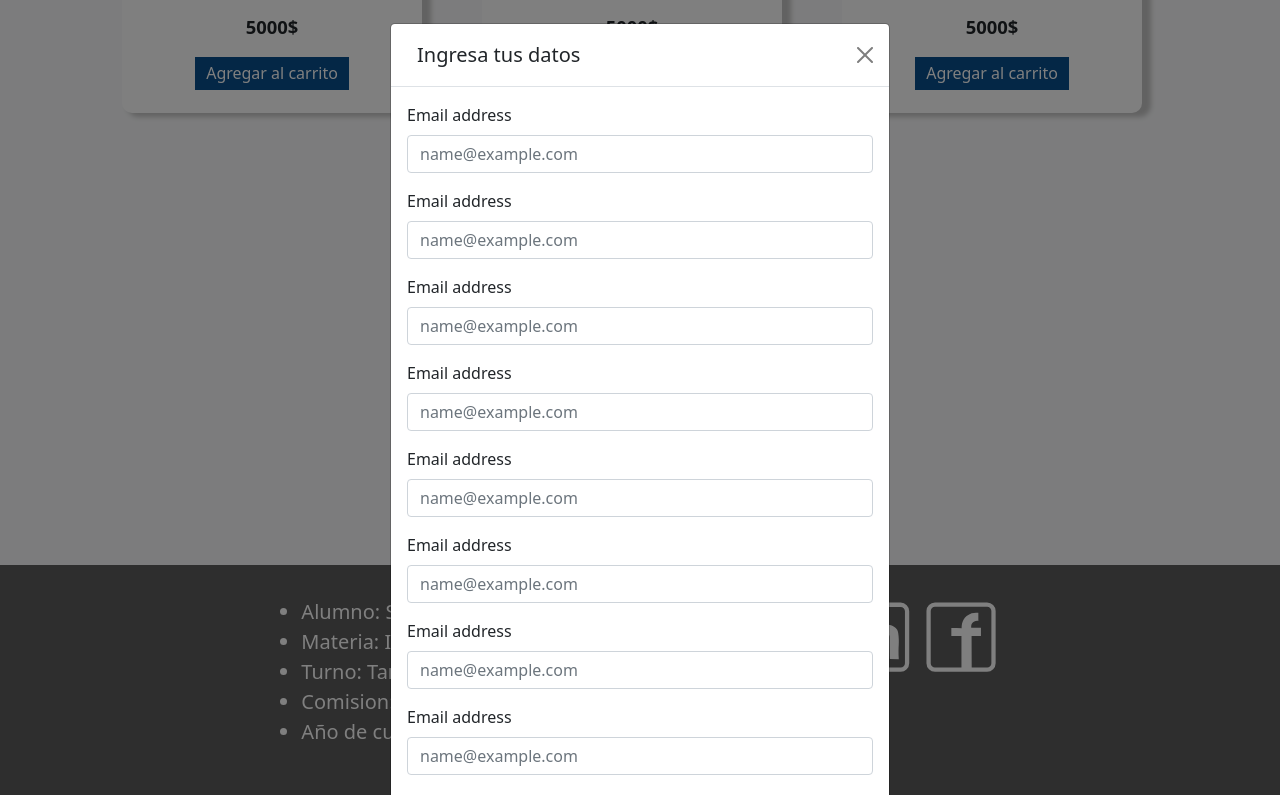
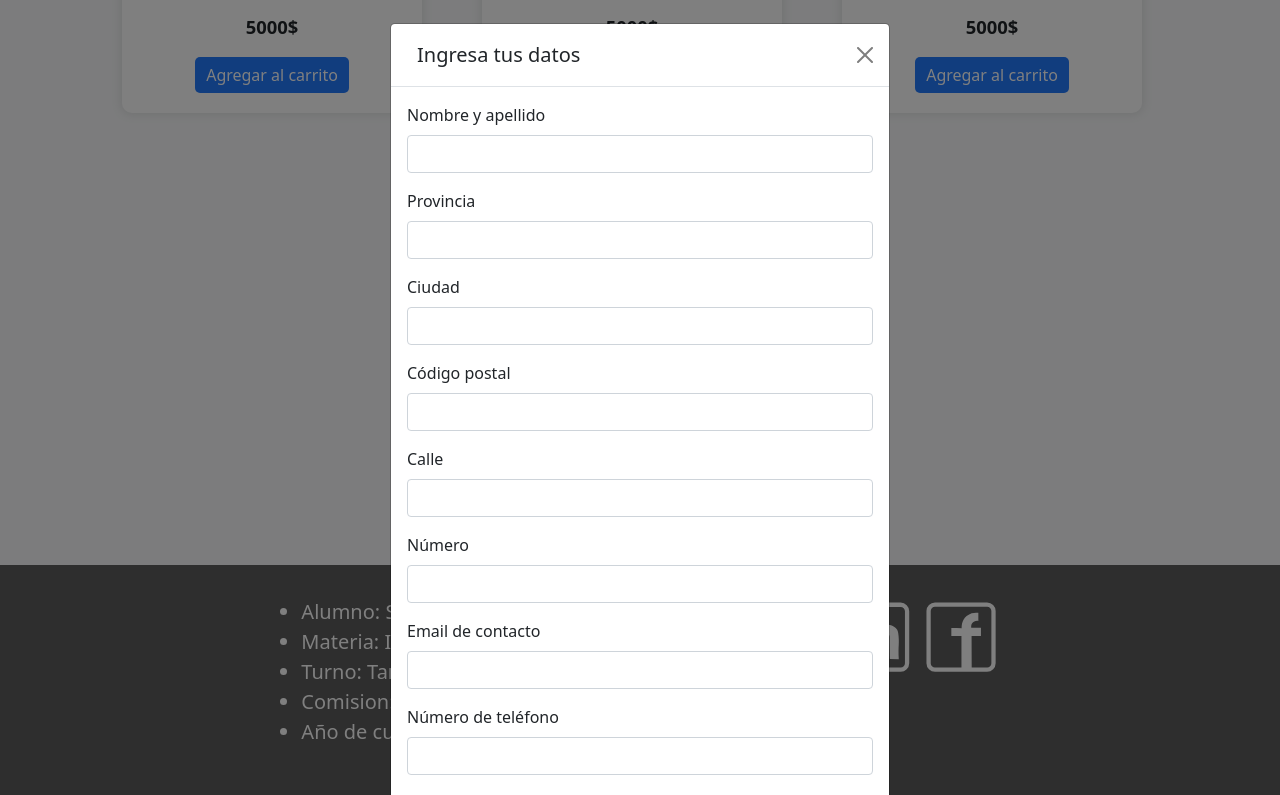
Before and after one commit to ValenSiv/FINAL-FINAL, a plain HTML site: page tienda.html in a window 1280 px wide. Both pictures are taken after a click on the button "Realizar compra". Shown: the part 1447-2242 px from the top of the page. Drawn offline with nearby package versions, Linux system fonts and the light colour scheme; files whose address does not match are found by name.

Commit message:
Add files via upload

```diff
--- a/estilo_tienda.css
+++ b/estilo_tienda.css
@@ -77,10 +77,11 @@ img {
 
 button {
 
-	background-color: rgb(9, 79, 140);
+	background-color: #227afd;
 	border-radius: 5px;
+	font-weight: 500;
 	border-style: none;
-	padding: 0.3em 0.7em 0.3em 0.7em;
+	padding: 0.4em 0.7em 0.4em 0.7em;
 	color: white;
  }
 
@@ -97,7 +98,8 @@ button {
 	background-color: rgb(255, 255, 255);
 	margin: 30px;
 	border-radius: 10px;
-	box-shadow: rgb(196, 196, 196) 7px 2px 5px 2px;
+    box-shadow: 0px 0px 8px 2px rgba(119, 119, 119, 0.144);
+
 }
 
 #carrito {
@@ -110,10 +112,13 @@ button {
 	padding-left: 0.5rem;
 	margin: auto;
 	border-radius: 7px 7px 0px 0px;
+	box-shadow: 0px 0px 8px 2px rgba(119, 119, 119, 0.144);
+
 }
 
 #total {
 	font-size: 1.35rem;
+    box-shadow: 0px 0px 8px 2px rgba(119, 119, 119, 0.144);
 
 	background-color: white;
 	height: 3rem;
@@ -137,19 +142,15 @@ button.comprar {
 	margin-top: 1rem;
 	border-radius: 5px;
 	font-weight: 500;
-}
-
-button.comprar:hover {
-	/* color: rgb(121, 6, 6)!important; */
-	background-color: rgb(255, 255, 255);
+	color: white;
 }
 
 .comprar_link:hover {
-	color: rgb(0, 0, 0);
+	color: rgb(255, 255, 255);
 }
 
 .comprar_link {
-	color: rgb(0, 0, 0);
+	color: rgb(255, 255, 255);
 	text-decoration: none;
 }
 
@@ -164,3 +165,7 @@ button.comprar:hover {
 	display: flex;
 	justify-content: center;
 }
+
+textarea.desc {
+	color: #919191;
+}
--- a/index.css
+++ b/index.css
@@ -4,10 +4,6 @@
     box-shadow: 2px 2px 12px 0px #88888842;
     margin-top: 1rem;
     margin-bottom: 2rem;
-}
-
-.navbar {
-    background-color: #213F48!important;
 }
 
 nav {
@@ -25,9 +21,7 @@ nav {
     color: black;
 }
 
-.btn {
-    background-color: rgb(22, 170, 255);
-}
+
 
 span {
     text-decoration: line-through;
@@ -84,10 +78,6 @@ span {
     width: 18rem!important;
     height: 26rem!important;
 }
-
-/* .remera {
-    width: 15rem;
-} */
 
 .productos {
     background-color: #0B5ED7;
--- a/parcial.js
+++ b/parcial.js
@@ -2,7 +2,7 @@ const baseDeDatos = [
     {
         id: 1,
         nombre: 'Remera Boca Juniors 1970',
-        descripcion: 'Remera retro perteneciente a la temporadaa 1970',
+        descripcion: 'Remera retro perteneciente a la temporada 1970',
         precio: 1000,
         imagen: './remeras/remera-1.jpg'
     },
@@ -96,6 +96,7 @@ function renderizarProductos() {
         Precio.textContent = info.precio + '$';
 
         const Boton = document.createElement('button');
+        Boton.classList.add("comprar")
         Boton.textContent = 'Agregar al carrito';
         Boton.setAttribute('marcador', info.id);
         Boton.addEventListener('click', agregarProducto);
--- a/tienda.html
+++ b/tienda.html
@@ -44,7 +44,7 @@
   </div>
   <h3 class="text-center">Tu carrito de compras:</h3>
   <div id="carrito"></div>
-  <div id="total"></div>
+  <div class="col-xl-12" id="total"></div>
 
 
   <button type="button" class="btn btn-primary comprar" data-bs-toggle="modal" data-bs-target="#exampleModal">
@@ -62,49 +62,41 @@
         </div>
         <div class="modal-body">
           <div class="mb-3">
-            <label for="exampleFormControlInput1" class="form-label">Email address</label>
-            <input type="email" class="form-control" id="exampleFormControlInput1" placeholder="name@example.com">
+            <label for="exampleFormControlInput1" class="form-label">Nombre y apellido</label>
+            <input type="email" class="form-control" id="exampleFormControlInput1">
           </div>
           <div class="mb-3">
-            <label for="exampleFormControlInput1" class="form-label">Email address</label>
-            <input type="email" class="form-control" id="exampleFormControlInput1" placeholder="name@example.com">
+            <label for="exampleFormControlInput1" class="form-label">Provincia</label>
+            <input type="email" class="form-control" id="exampleFormControlInput1">
           </div>
           <div class="mb-3">
-            <label for="exampleFormControlInput1" class="form-label">Email address</label>
-            <input type="email" class="form-control" id="exampleFormControlInput1" placeholder="name@example.com">
+            <label for="exampleFormControlInput1" class="form-label">Ciudad</label>
+            <input type="email" class="form-control" id="exampleFormControlInput1">
           </div>
           <div class="mb-3">
-            <label for="exampleFormControlInput1" class="form-label">Email address</label>
-            <input type="email" class="form-control" id="exampleFormControlInput1" placeholder="name@example.com">
+            <label for="exampleFormControlInput1" class="form-label">Código postal</label>
+            <input type="email" class="form-control" id="exampleFormControlInput1">
           </div>
           <div class="mb-3">
-            <label for="exampleFormControlInput1" class="form-label">Email address</label>
-            <input type="email" class="form-control" id="exampleFormControlInput1" placeholder="name@example.com">
+            <label for="exampleFormControlInput1" class="form-label">Calle</label>
+            <input type="email" class="form-control" id="exampleFormControlInput1">
           </div>
           <div class="mb-3">
-            <label for="exampleFormControlInput1" class="form-label">Email address</label>
-            <input type="email" class="form-control" id="exampleFormControlInput1" placeholder="name@example.com">
+            <label for="exampleFormControlInput1" class="form-label">Número</label>
+            <input type="email" class="form-control" id="exampleFormControlInput1">
           </div>
           <div class="mb-3">
-            <label for="exampleFormControlInput1" class="form-label">Email address</label>
-            <input type="email" class="form-control" id="exampleFormControlInput1" placeholder="name@example.com">
+            <label for="exampleFormControlInput1" class="form-label">Email de contacto</label>
+            <input type="email" class="form-control" id="exampleFormControlInput1">
           </div>
           <div class="mb-3">
-            <label for="exampleFormControlInput1" class="form-label">Email address</label>
-            <input type="email" class="form-control" id="exampleFormControlInput1" placeholder="name@example.com">
-          </div>
-          <div class="mb-3">
-            <label for="exampleFormControlInput1" class="form-label">Email address</label>
-            <input type="email" class="form-control" id="exampleFormControlInput1" placeholder="name@example.com">
-          </div>
-          <div class="mb-3">
-            <label for="exampleFormControlInput1" class="form-label">Email address</label>
-            <input type="email" class="form-control" id="exampleFormControlInput1" placeholder="name@example.com">
+            <label for="exampleFormControlInput1" class="form-label">Número de teléfono</label>
+            <input type="email" class="form-control" id="exampleFormControlInput1">
           </div>
 
           <div class="mb-3">
-            <label for="exampleFormControlTextarea1" class="form-label">Example textarea</label>
-            <textarea class="form-control" id="exampleFormControlTextarea1" rows="3"></textarea>
+            <label for="exampleFormControlTextarea1" class="form-label">Indicaciones adicionales para entregar tus compras en esta dirección</label>
+            <textarea class="form-control desc" id="exampleFormControlTextarea1" rows="3">Descripción de la fachada, puntos de referencia, instrucciones de seguridad, etc.</textarea>
           </div>
         </div>
         <div class="modal-footer">
```
